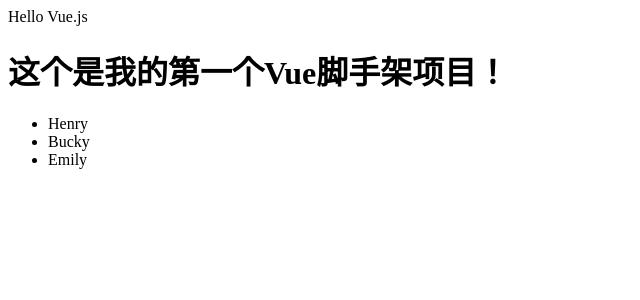
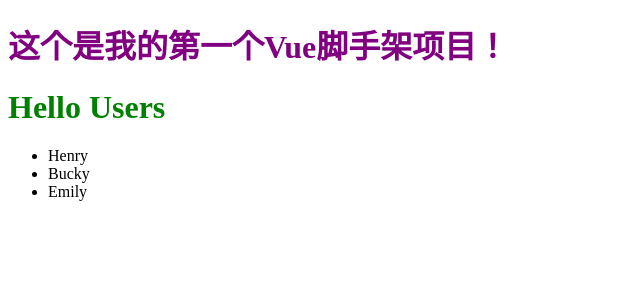
Before and after one commit to dik111/vue-tutorial, a Vue app in the folder vue-playlist2/: page / in a window 1280 px wide. Shown: the top 300 px of the page, without its empty margins (0-640 px from the left). Built offline with nearby package versions, Linux system fonts and the light colour scheme.

Commit message:
19.Vue-组件CSS作用-scoped

```diff
--- a/vue-playlist2/src/App.vue
+++ b/vue-playlist2/src/App.vue
@@ -1,6 +1,5 @@
 <template>
   <div id="app">
-    Hello Vue.js
     <h1>{{title}}</h1>
     <users></users>
 
@@ -8,7 +7,6 @@
 </template>
 
 <script>
-// import HelloWorld from './components/HelloWorld'
 import Users from "./components/Users";
 
 export default {
@@ -24,6 +22,9 @@ export default {
 }
 </script>
 
-<style>
+<style scoped>
+  h1{
+    color: purple;
+  }
 
 </style>
--- a/vue-playlist2/src/components/Users.vue
+++ b/vue-playlist2/src/components/Users.vue
@@ -1,5 +1,6 @@
 <template>
   <div class="Users">
+    <h1>Hello Users</h1>
     <ul>
       <li v-for="user in users">
         {{user}}
@@ -21,4 +22,7 @@
 
 <!-- Add "scoped" attribute to limit CSS to this component only -->
 <style scoped>
+  h1{
+    color: green;
+  }
 </style>
```
